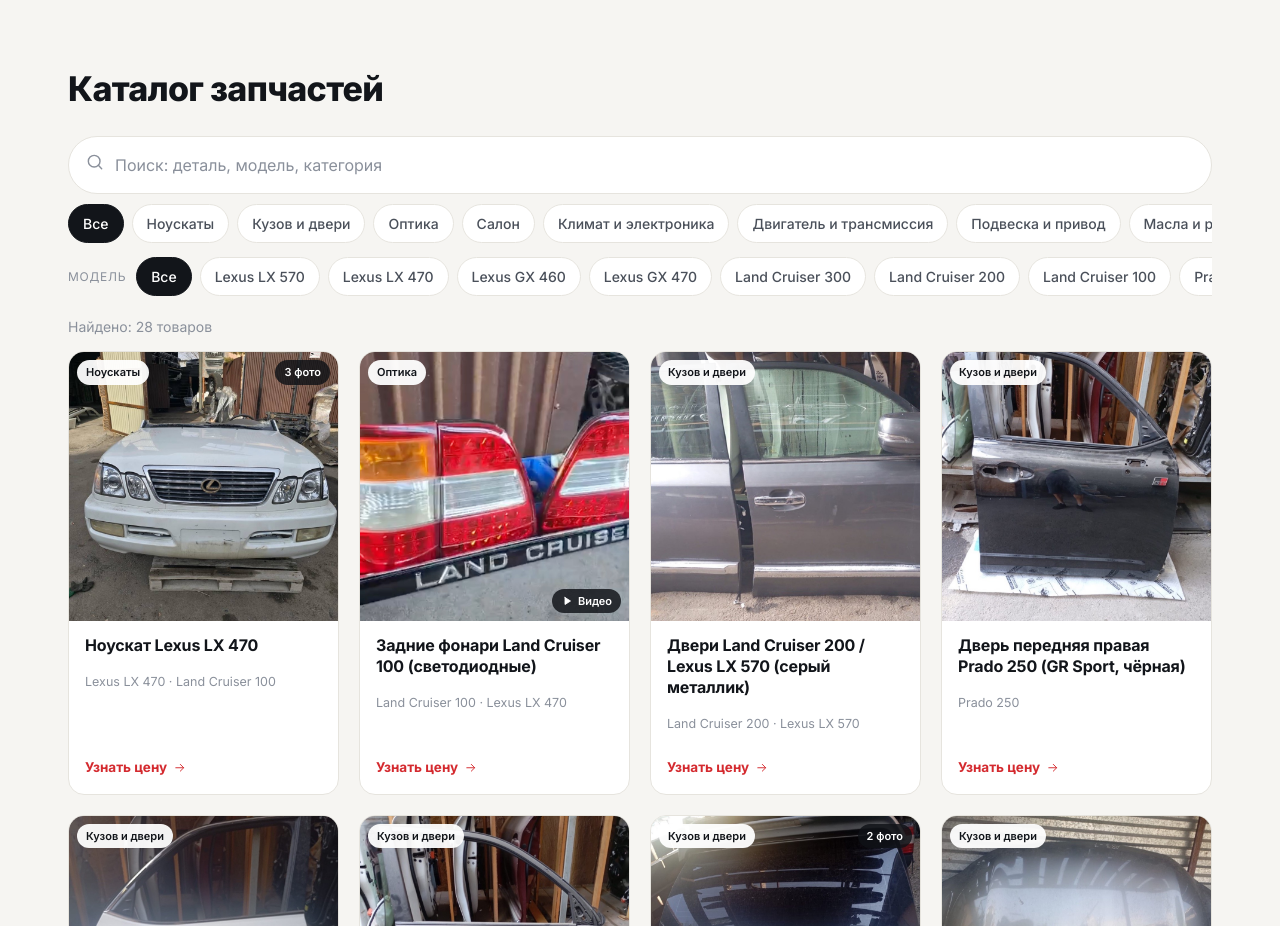
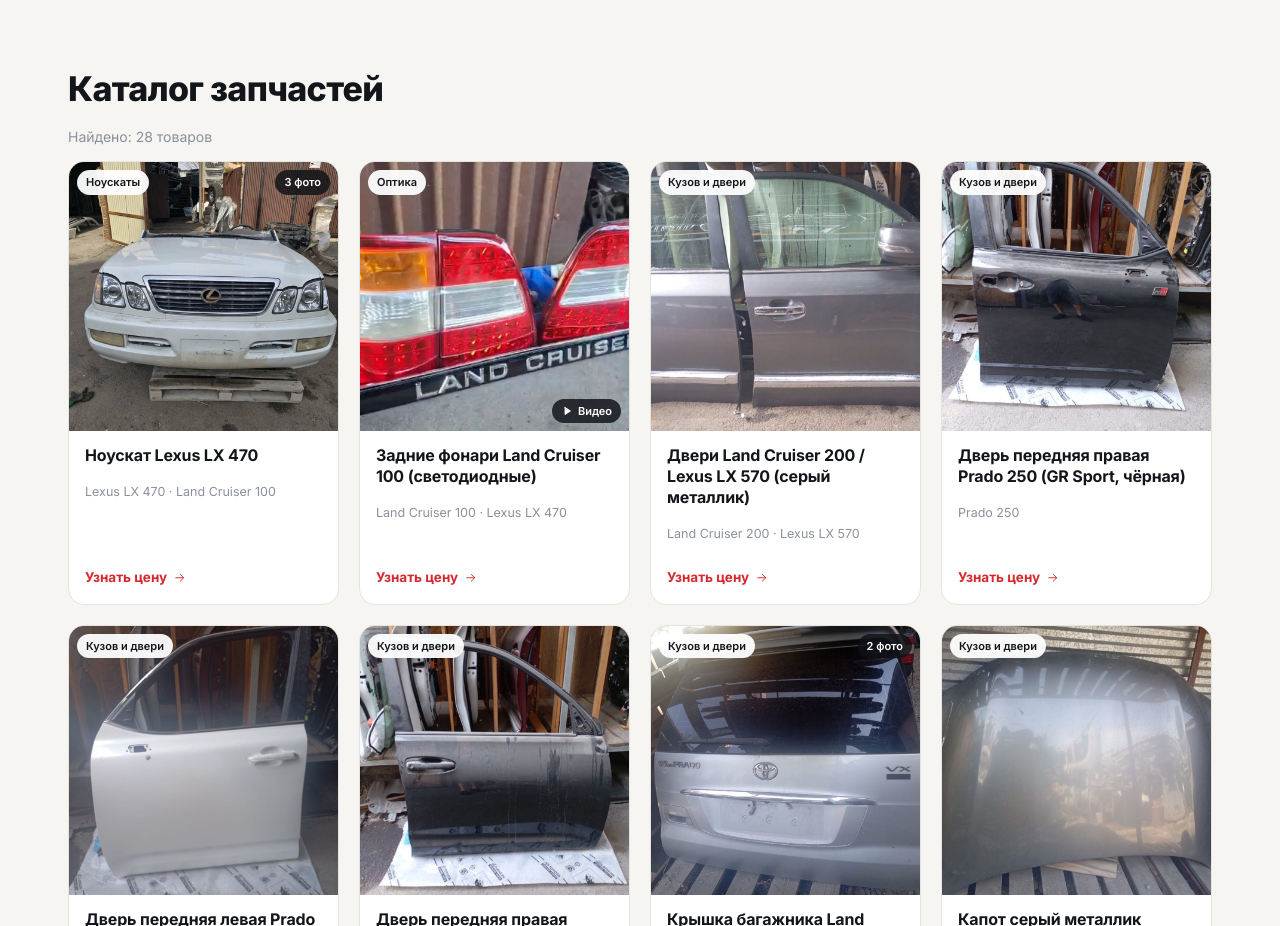
Before and after one commit to abdurahman228-krutoy/fh-parts, a plain HTML site: page index.html in a window 1280 px wide. Shown: the part 1128-2054 px from the top of the page. Drawn offline with Linux system fonts and the light colour scheme.

Commit message:
Add files via upload

```diff
--- a/index.html
+++ b/index.html
@@ -66,15 +66,6 @@
         <h2>Каталог запчастей</h2>
       </div>
 
-      <div class="toolbar">
-        <form class="search light" id="catSearch" role="search" autocomplete="off" onsubmit="return false">
-          <span id="catSearchIcon"></span>
-          <input id="q" type="search" placeholder="Поиск: деталь, модель, категория" aria-label="Поиск по каталогу" enterkeyhint="search">
-        </form>
-        <div class="chips" id="catChips" aria-label="Категории"></div>
-        <div class="chips" id="modelChips" aria-label="Модели"></div>
-      </div>
-
       <div class="result-line">
         <span id="resultText"></span>
         <button class="reset" id="reset" type="button" hidden>Сбросить</button>
--- a/js/catalog.js
+++ b/js/catalog.js
@@ -7,7 +7,7 @@
 
   var $ = function (id) { return document.getElementById(id); };
   var grid = $("grid"), empty = $("empty"), resultText = $("resultText"), resetBtn = $("reset");
-  var qInput = $("q"), heroQ = $("heroQ");
+  var heroQ = $("heroQ");
 
   /* Индекс для поиска */
   PRODUCTS.forEach(function (p) {
@@ -47,6 +47,12 @@
   }
 
   function renderChips() {
+    if (!$("catChips")) {
+      $("quick").innerHTML = ["Land Cruiser 200", "Lexus LX 570", "Prado 150", "Lexus LX 470", "Prado 250"].map(function (m) {
+        return '<button type="button" data-quick-model="' + U.esc(m) + '">' + U.esc(m) + '</button>';
+      }).join("");
+      return;
+    }
     var cc = '<button class="chip" type="button" data-cat="">Все</button>' + CATEGORIES.map(function (c) {
       return '<button class="chip" type="button" data-cat="' + c.id + '">' + U.esc(c.name) + '</button>';
     }).join("");
@@ -90,7 +96,6 @@
     document.querySelectorAll("#modelChips .chip").forEach(function (b) { b.classList.toggle("active", b.dataset.model === state.model); });
     document.querySelectorAll("#cats .cat").forEach(function (b) { b.classList.toggle("active", b.dataset.cat === state.cat); });
 
-    if (qInput.value !== state.q) qInput.value = state.q;
     if (heroQ.value !== state.q) heroQ.value = state.q;
 
     if (n === 0) {
@@ -120,13 +125,6 @@
   }
 
   /* ---- События ---- */
-  var timer;
-  qInput.addEventListener("input", function () {
-    state.q = qInput.value;
-    clearTimeout(timer);
-    timer = setTimeout(update, 120);
-  });
-
   $("heroSearch").addEventListener("submit", function (e) {
     e.preventDefault();
     state.q = heroQ.value;
@@ -155,7 +153,6 @@
   /* ---- Старт ---- */
   $("statCount").textContent = PRODUCTS.length;
   $("heroSearchIcon").innerHTML = U.icon("search");
-  $("catSearchIcon").innerHTML = U.icon("search");
   renderCats();
   renderChips();
 
```
